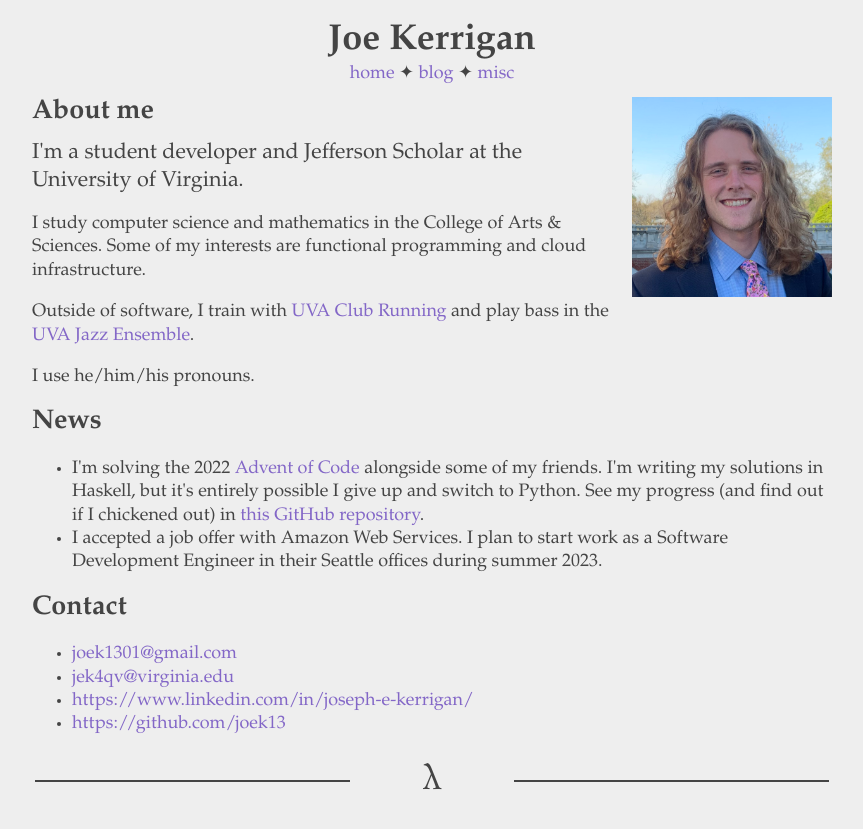
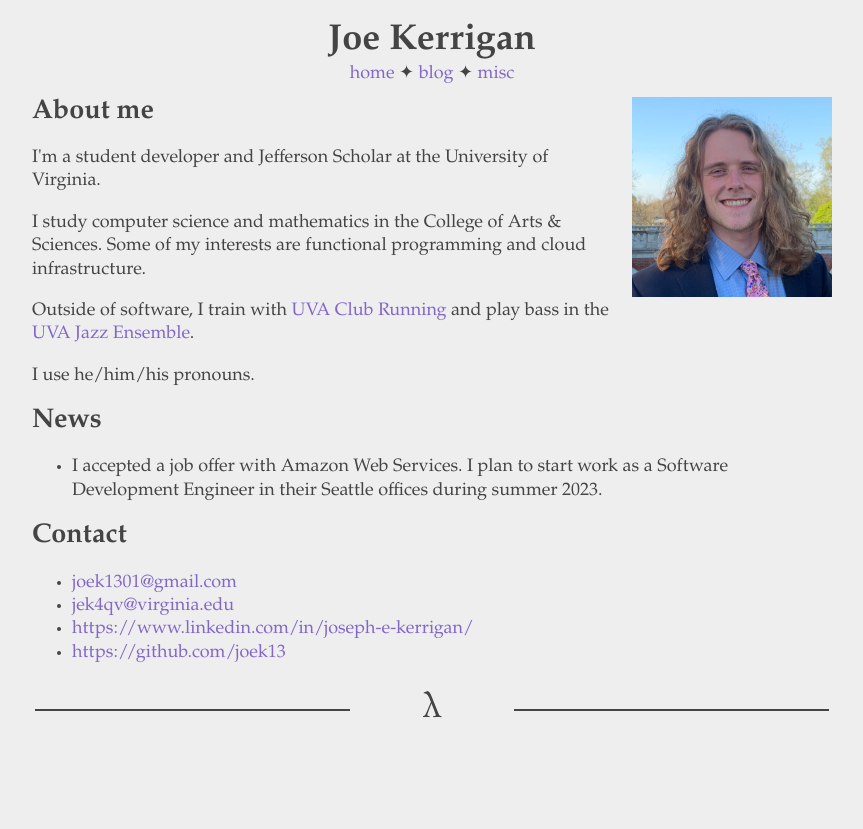
Before and after one commit to joek13/joek13.github.io, a Jekyll site: the page built from index.html, in a window 1280 px wide. Shown: the top 829 px of the page, without its empty margins (208-1071 px from the left). Built offline with Jekyll 4.4.1, drawn with Linux system fonts in a browser that asks for light colours.

Commit message:
update homepage

```diff
--- a/index.html
+++ b/index.html
@@ -9,7 +9,9 @@ breadcrumbs: false
 
 <section id="about">
     <h2>About me</h2>
-    <p class="subtitle">I'm a student developer and Jefferson Scholar at the University of Virginia.</p>
+    <p>
+        I'm a student developer and Jefferson Scholar at the University of Virginia.
+    </p>
     <p>
         I study computer science and mathematics in the College of Arts &amp; Sciences.
         Some of my interests are functional programming and cloud infrastructure.
@@ -24,11 +26,6 @@ breadcrumbs: false
 <section id="news">
     <h2>News</h2>
     <ul>
-        <li>
-            I'm solving the 2022 <a href="https://adventofcode.com/">Advent of Code</a> alongside some of my friends.
-            I'm writing my solutions in Haskell, but it's entirely possible I give up and switch to Python.
-            See my progress (and find out if I chickened out) in <a href="https://github.com/joek13/advent-of-code-2022">this GitHub repository</a>.
-        </li>
         <li>
             I accepted a job offer with Amazon Web Services.
             I plan to start work as a Software Development Engineer in their Seattle offices during summer 2023.
```
